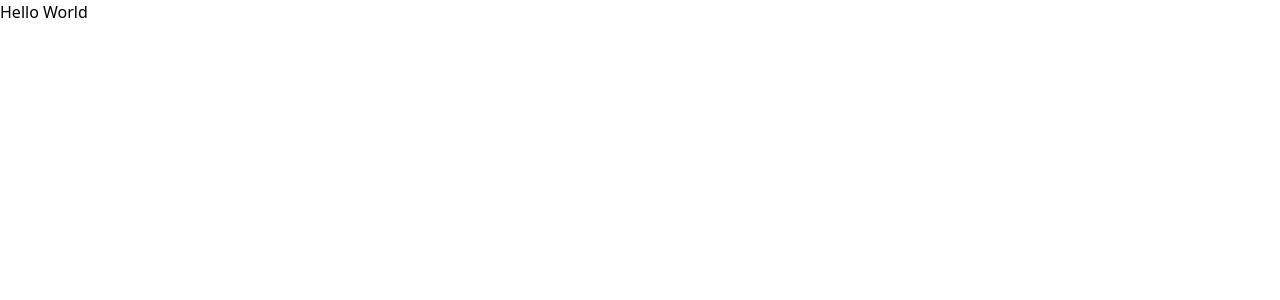
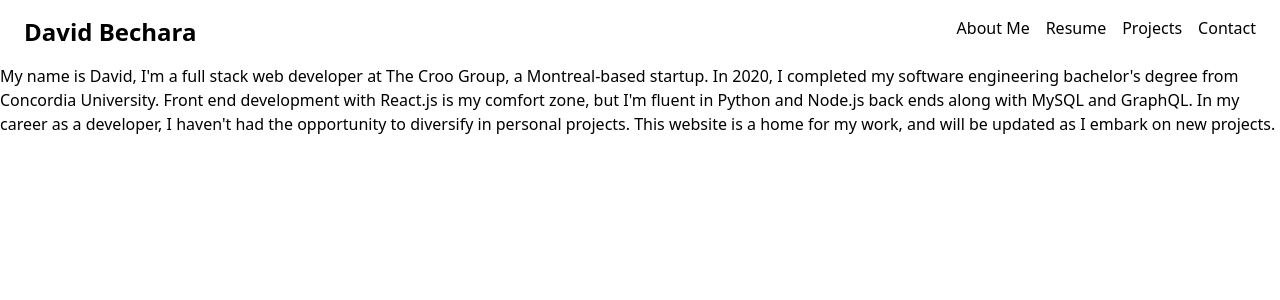
Before and after one commit to davips96/web-portfolio, a React (Create React App) app: page / in a window 1280 px wide. Shown: the top 300 px of the page. Built offline with nearby package versions, Linux system fonts and the light colour scheme.

Commit message:
:sparkles: Added navigation components

```diff
--- a/src/App.js
+++ b/src/App.js
@@ -1,5 +1,29 @@
+import NavigationBar from "./components/navigation/NavigationBar";
+import NavigationTitle from "./components/navigation/NavigationTitle";
+import NavigationItem from "./components/navigation/NavigationItem";
+import NavigationMenu from "./components/navigation/NavigationMenu";
+
 function App() {
-  return <div>Hello World</div>;
+  return (
+    <div>
+      <NavigationBar>
+        <NavigationTitle>David Bechara</NavigationTitle>
+        <NavigationMenu>
+          <NavigationItem>About Me</NavigationItem>
+          <NavigationItem>Resume</NavigationItem>
+          <NavigationItem>Projects</NavigationItem>
+          <NavigationItem>Contact</NavigationItem>
+        </NavigationMenu>
+      </NavigationBar>
+      My name is David, I'm a full stack web developer at The Croo Group, a
+      Montreal-based startup. In 2020, I completed my software engineering
+      bachelor's degree from Concordia University. Front end development with
+      React.js is my comfort zone, but I'm fluent in Python and Node.js back
+      ends along with MySQL and GraphQL. In my career as a developer, I haven't
+      had the opportunity to diversify in personal projects. This website is a
+      home for my work, and will be updated as I embark on new projects.
+    </div>
+  );
 }
 
 export default App;
--- /dev/null
+++ b/src/components/navigation/NavigationBar.jsx
@@ -0,0 +1,7 @@
+export default function NavigationBar({ children }) {
+  return (
+    <div className="py-4 px-6">
+      <ul className="flex justify-between">{children}</ul>
+    </div>
+  );
+}
--- /dev/null
+++ b/src/components/navigation/NavigationItem.jsx
@@ -0,0 +1,3 @@
+export default function NavigationItem({ children }) {
+  return <li>{children}</li>;
+}
--- /dev/null
+++ b/src/components/navigation/NavigationMenu.jsx
@@ -0,0 +1,12 @@
+import NavigationPanel from "./NavigationPanel";
+
+export default function NavigationMenu({ children }) {
+  return (
+    <li>
+      <ul className="hidden sm:flex items-center space-x-4">{children}</ul>
+      <div className="sm:hidden">
+        <NavigationPanel>{children}</NavigationPanel>
+      </div>
+    </li>
+  );
+}
--- /dev/null
+++ b/src/components/navigation/NavigationPanel.jsx
@@ -0,0 +1,18 @@
+import { useState } from "react";
+
+export default function NavigationPanel({ children }) {
+  const [open, setOpen] = useState(false);
+
+  const toggleOpen = () => setOpen(!open);
+
+  return open ? (
+    <div className="absolute top-0 right-0 z-10 w-screen h-screen bg-gray-300 bg-opacity-10 backdrop-filter backdrop-blur-md">
+      <ul className="flex flex-col items-end p-4 space-y-2">
+        <li onClick={toggleOpen}>Close Menu</li>
+        {children}
+      </ul>
+    </div>
+  ) : (
+    <li onClick={toggleOpen}>Open Menu</li>
+  );
+}
--- /dev/null
+++ b/src/components/navigation/NavigationTitle.jsx
@@ -0,0 +1,3 @@
+export default function NavigationTitle({ children }) {
+  return <li className="text-2xl font-bold">{children}</li>;
+}
```
Also changed, not shown: 1 other file (tests, documents, lock files or other folders).
